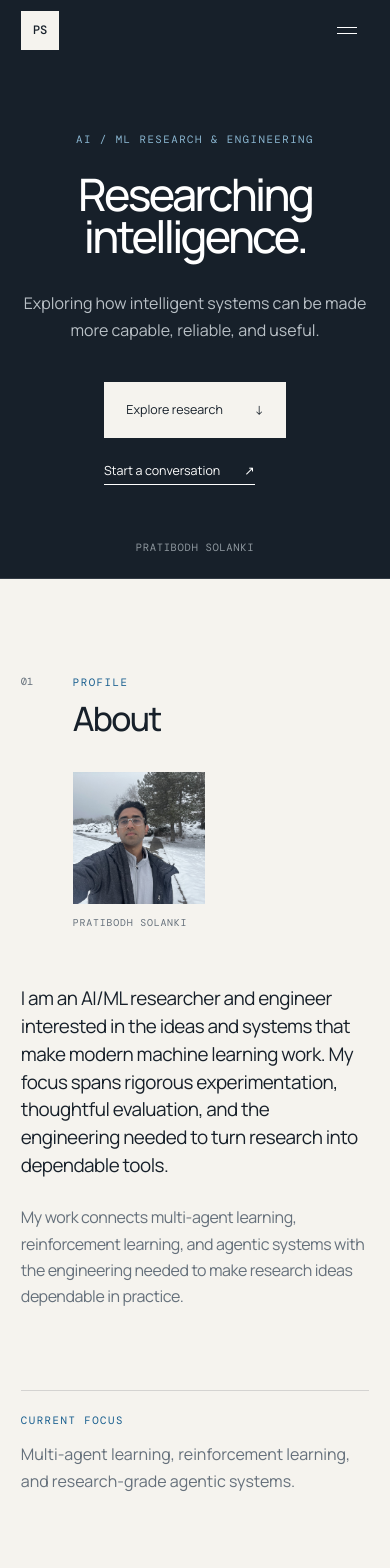
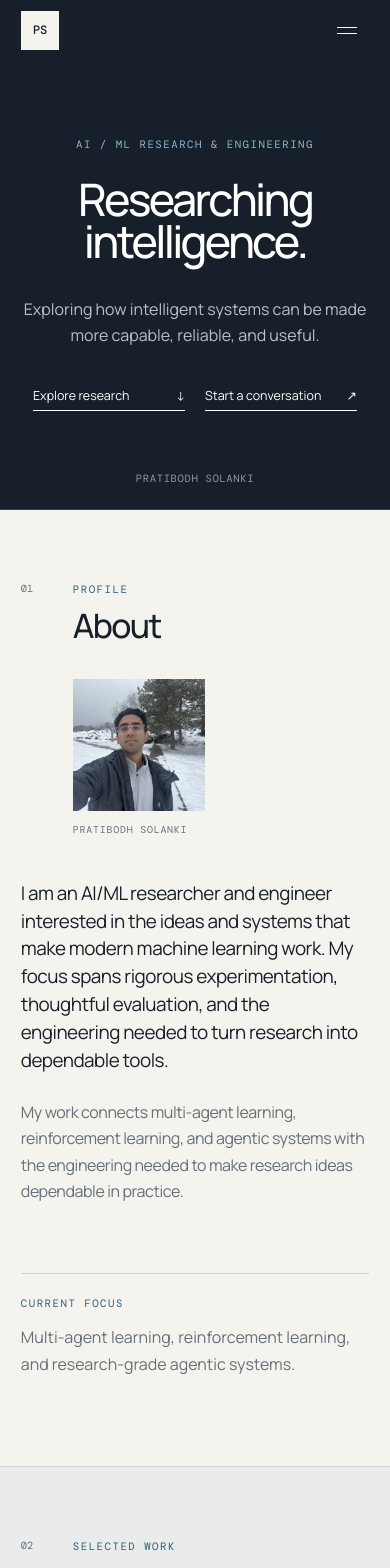
Before and after one commit to programmerPrati/programmerPrati.github.io, a React (Vite) app: page / in a window 390 px wide. Shown: the top 1568 px of the page. Built offline with nearby package versions, Linux system fonts and the light colour scheme; a web font is replaced by a local one.

Commit message:
Refine portfolio spacing and palette

```diff
--- a/src/App.tsx
+++ b/src/App.tsx
@@ -143,7 +143,7 @@ function App() {
             <h1>Researching intelligence.</h1>
             <p className="hero-intro">{profile.introduction}</p>
             <div className="hero-actions">
-              <a className="button primary" href="#research">
+              <a className="text-link" href="#research">
                 Explore research <span aria-hidden="true">↓</span>
               </a>
               <TextLink href={`mailto:${profile.email}`}>Start a conversation</TextLink>
--- a/src/styles.css
+++ b/src/styles.css
@@ -10,8 +10,8 @@
   --ink: #17202a;
   --muted: #65707b;
   --line: rgba(23, 32, 42, 0.15);
-  --accent: #165d8e;
-  --accent-soft: #dce8ee;
+  --accent: #2b607d;
+  --accent-soft: #dce6e9;
   --mono: 'DM Mono', ui-monospace, monospace;
   --serif: 'Newsreader', Georgia, serif;
 }
@@ -268,42 +268,15 @@ h3 {
 
 .hero-actions {
   display: flex;
+  flex-wrap: wrap;
   align-items: center;
-  gap: 2rem;
-}
-
-.hero .button.primary {
-  background: var(--paper);
-  color: var(--ink);
-}
-
-.hero .button.primary:hover {
-  background: #8bb7d2;
+  justify-content: center;
+  gap: 1.5rem;
 }
 
 .hero .text-link {
+  width: 9.5rem;
   color: white;
-}
-
-.button {
-  min-height: 3.5rem;
-  padding: 0 1.4rem;
-  display: inline-flex;
-  align-items: center;
-  justify-content: center;
-  gap: 2rem;
-  font-size: 0.78rem;
-  transition: transform 180ms ease, background 180ms ease;
-}
-
-.button.primary {
-  background: var(--ink);
-  color: white;
-}
-
-.button.primary:hover {
-  background: var(--accent);
-  transform: translateY(-2px);
 }
 
 .text-link {
@@ -344,7 +317,7 @@ h3 {
 }
 
 .section {
-  padding: clamp(6rem, 11vw, 10rem) 4.5vw;
+  padding: clamp(4.75rem, 7.5vw, 6.5rem) 4.5vw;
   display: grid;
   grid-template-columns: minmax(190px, 0.32fr) minmax(0, 1fr);
   gap: clamp(2.25rem, 4vw, 5rem);
@@ -405,7 +378,7 @@ h3 {
 .about-note {
   grid-area: note;
   max-width: 520px;
-  margin-top: 3rem;
+  margin-top: 2.25rem;
   padding: 1.4rem 0 0 3rem;
   border-top: 1px solid var(--line);
   color: var(--muted);
@@ -440,7 +413,7 @@ h3 {
 }
 
 .research {
-  background: #eceae4;
+  background: #e9eceb;
 }
 
 .section-intro {
@@ -453,7 +426,7 @@ h3 {
 .research-list,
 .experience-list {
   grid-column: 2;
-  margin-top: 3rem;
+  margin-top: 2.25rem;
   border-top: 1px solid var(--line);
 }
 
@@ -607,7 +580,7 @@ h3 {
 }
 
 .contact {
-  padding: 3.75rem 4.5vw;
+  padding: 2.75rem 4.5vw;
   background: var(--ink);
   color: white;
 }
@@ -635,8 +608,8 @@ h3 {
 }
 
 footer {
-  min-height: 110px;
-  padding: 2rem 4.5vw;
+  min-height: 88px;
+  padding: 1.5rem 4.5vw;
   display: grid;
   grid-template-columns: 1fr 1fr auto;
   align-items: center;
@@ -737,9 +710,9 @@ footer a {
   }
 
   .section {
-    padding: 6rem 1.3rem;
+    padding: 4.5rem 1.3rem;
     grid-template-columns: 1fr;
-    gap: 3.5rem;
+    gap: 2.75rem;
   }
 
   .about {
@@ -793,9 +766,7 @@ footer a {
   }
 
   .hero-actions {
-    align-items: flex-start;
-    flex-direction: column;
-    gap: 1.5rem;
+    gap: 1.25rem;
   }
 
   .hero-footer {
```
